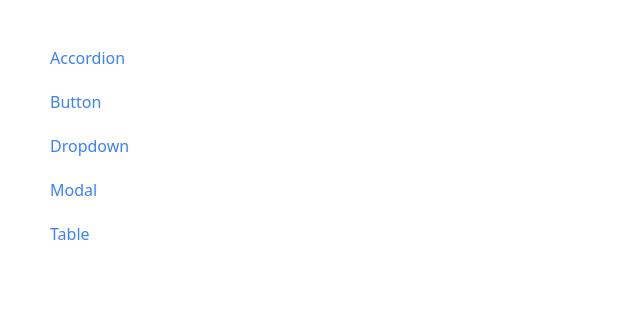
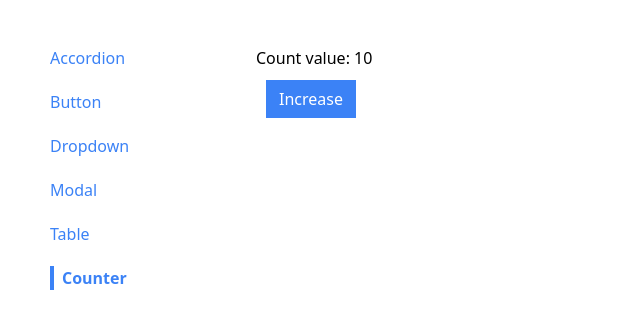
Before and after one commit to Sundeep8051/ReactBasics, a React (Vite) app: page /counter in a window 1280 px wide. Shown: the top 328 px of the page, without its empty margins (0-640 px from the left). Built offline with nearby package versions, Linux system fonts and the light colour scheme.

Commit message:
Updated table component with reusable hook

```diff
--- /dev/null
+++ b/src/components/CustomHookComponent/CounterPage.jsx
@@ -0,0 +1,17 @@
+import React from "react";
+import Button from "../ReusableComponents/Button/ButtonComponent.jsx";
+import useCounter from "../../hooks/useCounter.jsx";
+
+const CounterPage = ({ initialCount }) => {
+  const { count, handleClick } = useCounter(initialCount);
+
+  return (
+    <div>
+      Count value: {count}
+      <Button onClick={handleClick} primary>
+        Increase
+      </Button>
+    </div>
+  );
+};
+export default CounterPage;
--- a/src/components/NavigationComponent/NavigationComponent.jsx
+++ b/src/components/NavigationComponent/NavigationComponent.jsx
@@ -7,6 +7,7 @@ import ButtonPage from "../ReusableComponents/Button/ButtonPage.jsx";
 import SidebarComponent from "./SidebarComponent.jsx";
 import ModalPage from "../ReusableComponents/Modal/ModelPage.jsx";
 import TablePage from "../ReusableComponents/Table/TablePage.jsx";
+import CounterPage from "../CustomHookComponent/CounterPage.jsx";
 
 const NavigationComponent = () => {
   return (
@@ -31,6 +32,9 @@ const NavigationComponent = () => {
         <Route path="/table">
           <TablePage />
         </Route>
+        <Route path="/counter">
+          <CounterPage initialCount={10} />
+        </Route>
       </div>
     </NavigationProvider>
   );
--- a/src/components/NavigationComponent/SidebarComponent.jsx
+++ b/src/components/NavigationComponent/SidebarComponent.jsx
@@ -7,6 +7,7 @@ const Links = [
   { label: "Dropdown", path: "/dropdown" },
   { label: "Modal", path: "/modal" },
   { label: "Table", path: "/table" },
+  { label: "Counter", path: "/counter" },
 ];
 
 const SidebarComponent = () => {
--- a/src/components/ReusableComponents/Table/SortableTableComponent.jsx
+++ b/src/components/ReusableComponents/Table/SortableTableComponent.jsx
@@ -1,29 +1,11 @@
-import React, { useState } from "react";
-import { GoTriangleUp, GoTriangleDown } from "react-icons/go";
+import React from "react";
 import TableComponent from "./TableComponent.jsx";
+import useSort from "../../../hooks/useSort.jsx";
+import { GoTriangleDown, GoTriangleUp } from "react-icons/go";
 
 const SortableTableComponent = (props) => {
-  const [sortOrder, setSortOrder] = useState(null);
-  const [sortBy, setSortBy] = useState(null);
   const { config, data } = props;
-
-  const handleClick = (label) => {
-    if (sortBy && label !== sortBy) {
-      setSortBy(label);
-      setSortOrder("asc");
-      return;
-    }
-    if (sortOrder == null) {
-      setSortOrder("asc");
-      setSortBy(label);
-    } else if (sortOrder === "asc") {
-      setSortOrder("desc");
-      setSortBy(label);
-    } else if (sortOrder === "desc") {
-      setSortOrder(null);
-      setSortBy(null);
-    }
-  };
+  const { sortOrder, sortBy, handleClick, sortedData } = useSort(data, config);
 
   const updatedConfig = config.map((column) => {
     if (!column.sortValue) return column;
@@ -43,37 +25,6 @@ const SortableTableComponent = (props) => {
       ),
     };
   });
-
-  //Only sort data if sortOrder && sortBy are not null
-  //Make a copy of the 'data' prop
-  //Find the correct sortValue function and use it for sorting
-
-  let sortedData = data;
-  if (sortOrder && sortBy) {
-    const { sortValue } = updatedConfig.find(
-      (column) => column.label === sortBy,
-    );
-
-    sortedData = [...data].sort((a, b) => {
-      const valueA = sortValue(a);
-      const valueB = sortValue(b);
-
-      const reverseOrder = sortOrder === "asc" ? 1 : -1;
-
-      if (typeof valueA === "string") {
-        return valueA.localeCompare(valueB) * reverseOrder;
-      }
-      return (valueA - valueB) * reverseOrder;
-    });
-  }
-
-  return (
-    <div>
-      {sortOrder} - {sortBy}
-      <TableComponent {...props} data={sortedData} config={updatedConfig} />
-    </div>
-  );
-};
 
   const getIcons = (label, sortBy, sortOrder) => {
     if (label !== sortBy) {
@@ -103,4 +54,13 @@ const getIcons = (label, sortBy, sortOrder) => {
         </div>
       );
   };
+
+  return (
+    <div>
+      {sortOrder} - {sortBy}
+      <TableComponent {...props} data={sortedData} config={updatedConfig} />
+    </div>
+  );
+};
+
 export default SortableTableComponent;
--- /dev/null
+++ b/src/hooks/useCounter.jsx
@@ -0,0 +1,16 @@
+import { useEffect, useState } from "react";
+
+const UseCounter = (initialCount) => {
+  const [count, setCount] = useState(initialCount);
+
+  const handleClick = () => {
+    setCount((c) => c + 1);
+  };
+
+  useEffect(() => {
+    console.log(count);
+  }, [count]);
+
+  return { count, handleClick };
+};
+export default UseCounter;
--- /dev/null
+++ b/src/hooks/useSort.jsx
@@ -0,0 +1,53 @@
+import { useState } from "react";
+
+const UseSort = (data, config) => {
+  const [sortOrder, setSortOrder] = useState(null);
+  const [sortBy, setSortBy] = useState(null);
+
+  const handleClick = (label) => {
+    if (sortBy && label !== sortBy) {
+      setSortBy(label);
+      setSortOrder("asc");
+      return;
+    }
+    if (sortOrder == null) {
+      setSortOrder("asc");
+      setSortBy(label);
+    } else if (sortOrder === "asc") {
+      setSortOrder("desc");
+      setSortBy(label);
+    } else if (sortOrder === "desc") {
+      setSortOrder(null);
+      setSortBy(null);
+    }
+  };
+
+  //Only sort data if sortOrder && sortBy are not null
+  //Make a copy of the 'data' prop
+  //Find the correct sortValue function and use it for sorting
+
+  let sortedData = data;
+  if (sortOrder && sortBy) {
+    const { sortValue } = config.find((column) => column.label === sortBy);
+
+    sortedData = [...data].sort((a, b) => {
+      const valueA = sortValue(a);
+      const valueB = sortValue(b);
+
+      const reverseOrder = sortOrder === "asc" ? 1 : -1;
+
+      if (typeof valueA === "string") {
+        return valueA.localeCompare(valueB) * reverseOrder;
+      }
+      return (valueA - valueB) * reverseOrder;
+    });
+  }
+
+  return {
+    sortOrder,
+    sortBy,
+    handleClick,
+    sortedData,
+  };
+};
+export default UseSort;
```
Lines whose indentation alone changed are shown as unchanged.
